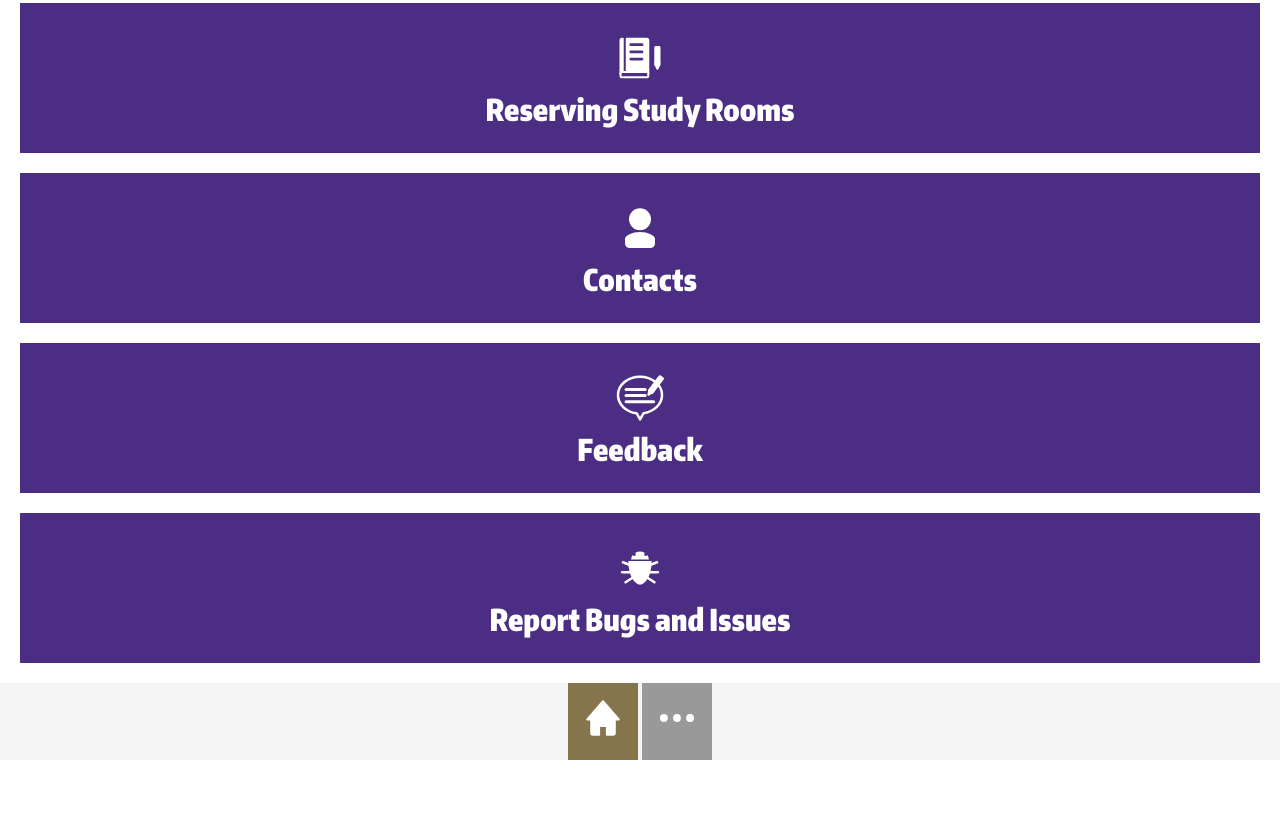
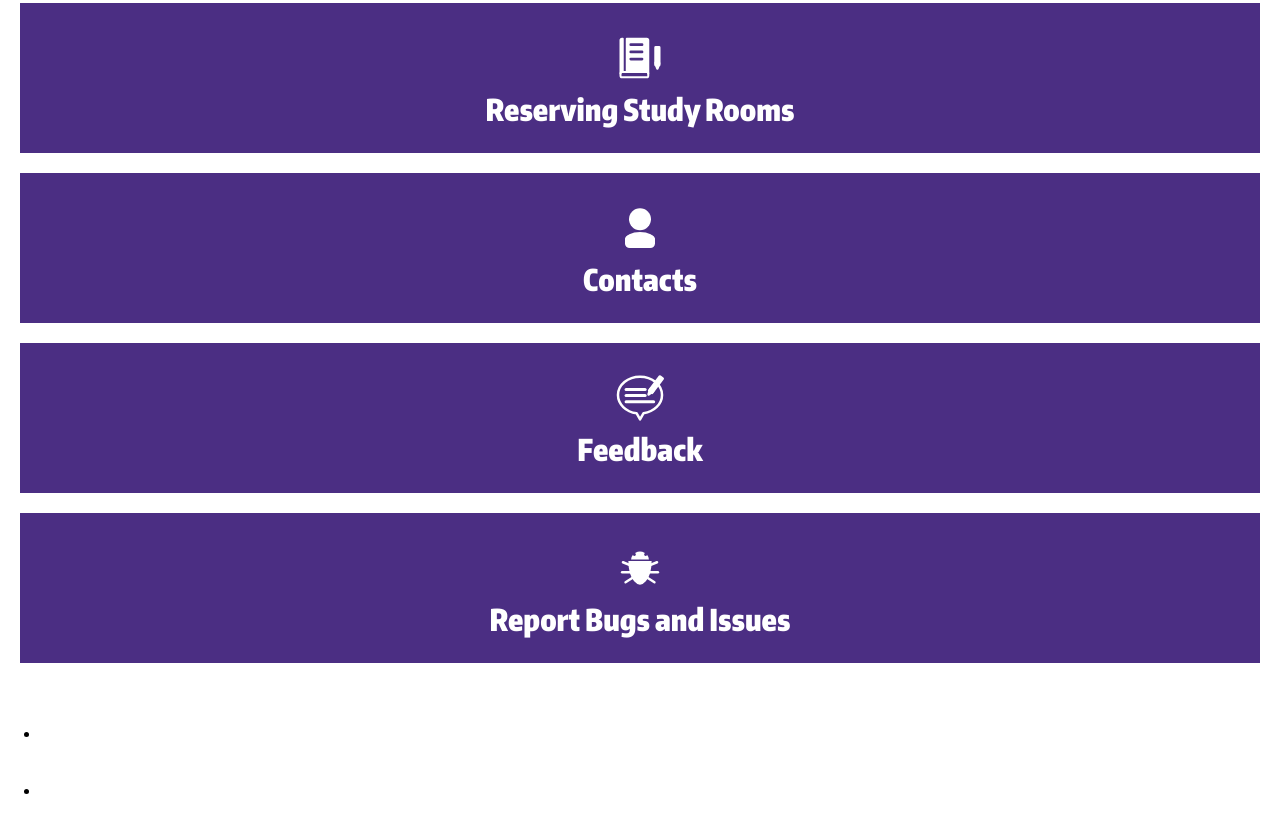
Before and after one commit to ThatGuyLeeL7/UW-Guide-App, a plain HTML site: page index.html in a window 1280 px wide. Shown: the part 1108-1927 px from the top of the page. Before the commit the page ends 1868 px from the top, so only its background shows below. Drawn offline with Linux system fonts and the light colour scheme.

Commit message:
Update styles.css
Removed styling for nav bar (unused)

```diff
--- a/styles.css
+++ b/styles.css
@@ -135,40 +135,6 @@ a {
 	padding: 10px;
 }
 
-.navbar ul {
-	list-style-type: none;
-	background-color: whitesmoke;
-	padding: 0px;
-	margin: 0px;
-	text-align: center;
-	overflow: hidden;
-	bottom: 0;
-}
-
-.navbar a {
-	text-decoration: none;
-	background-color: hsl(200, 0%, 60%);
-	display: block;
-	text-align: center;
-	width: 50px;
-	transition: transform 0.1s, background-color 0.3s;
-
-}
-
-.navbar a:hover {
-	background-color: #4b2e83;
-	color: white;
-}
-
-.navbar .active {
-	background-color: #85754d;
-	color: white;
-}
-
-.navbar li {
-	display: inline-block;
-}
-
 body {
 	margin: 0px;
 }
```
